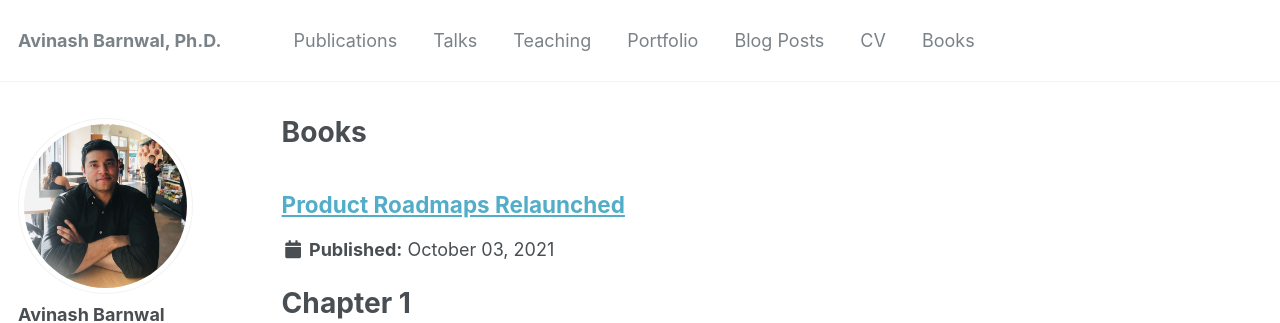
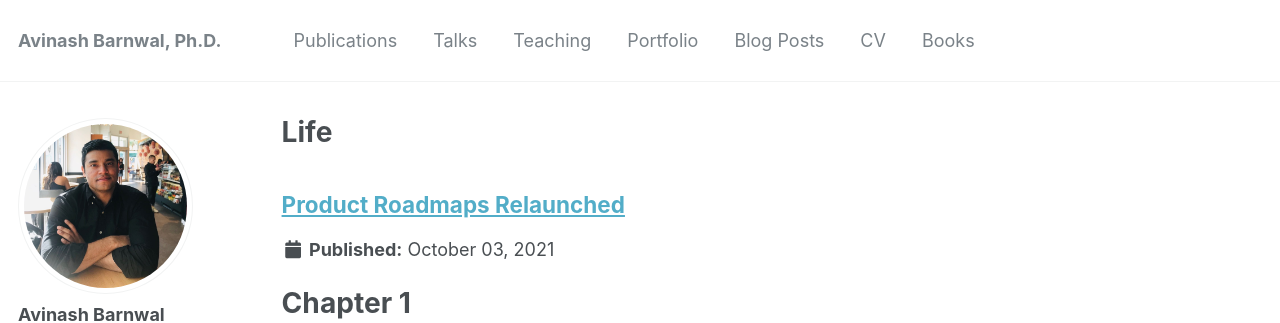
Before and after one commit to avinashbarnwal/avinashbarnwal.github.io, a Jekyll site: the page built from _pages/life.html, in a window 1280 px wide. Shown: the top 323 px of the page. Built offline with Jekyll 4.4.1, drawn with Linux system fonts in a browser that asks for light colours; some web fonts are replaced.

Commit message:
updated life html

```diff
--- a/_pages/life.html
+++ b/_pages/life.html
@@ -1,12 +1,12 @@
 ---
 layout: archive
-title: "Books"
-permalink: /books/
+title: "Life"
+permalink: /life/
 author_profile: true
 ---
 
 {% include base_path %}
 
 {% for post in site.books reversed %}
-  {% include archive-single.html %}
+{% include archive-single.html %}
 {% endfor %}
```
